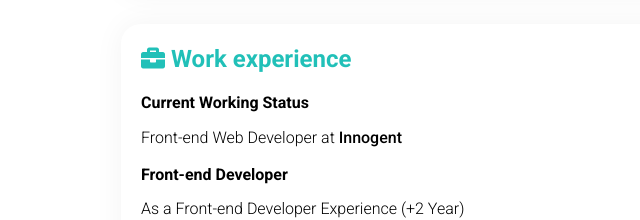
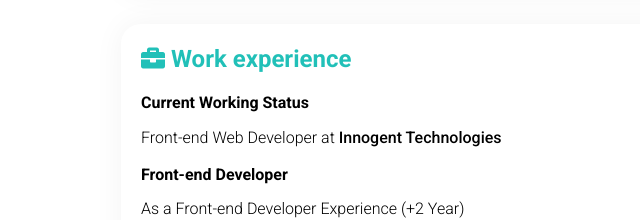
Before and after one commit to AakashTirole/aakashtirole.github.io, a plain HTML site: page about.html in a window 1280 px wide. Shown: the part 1380-1600 px from the top of the page, without its empty margins (29-669 px from the left). Drawn offline with Linux system fonts and the light colour scheme.

Commit message:
Update about.html

```diff
--- a/about.html
+++ b/about.html
@@ -208,7 +208,7 @@
                             <ul>
                                 <li class="working-status">
                                     <label>Current Working Status</label>
-                                    <p>Front-end Web Developer at <a href="http://innogent.in/" target="_blank">Innogent</a></p>
+                                    <p>Front-end Web Developer at <a href="http://innogent.in/" target="_blank">Innogent Technologies</a></p>
                                 </li>
 
                                 <li>
```
